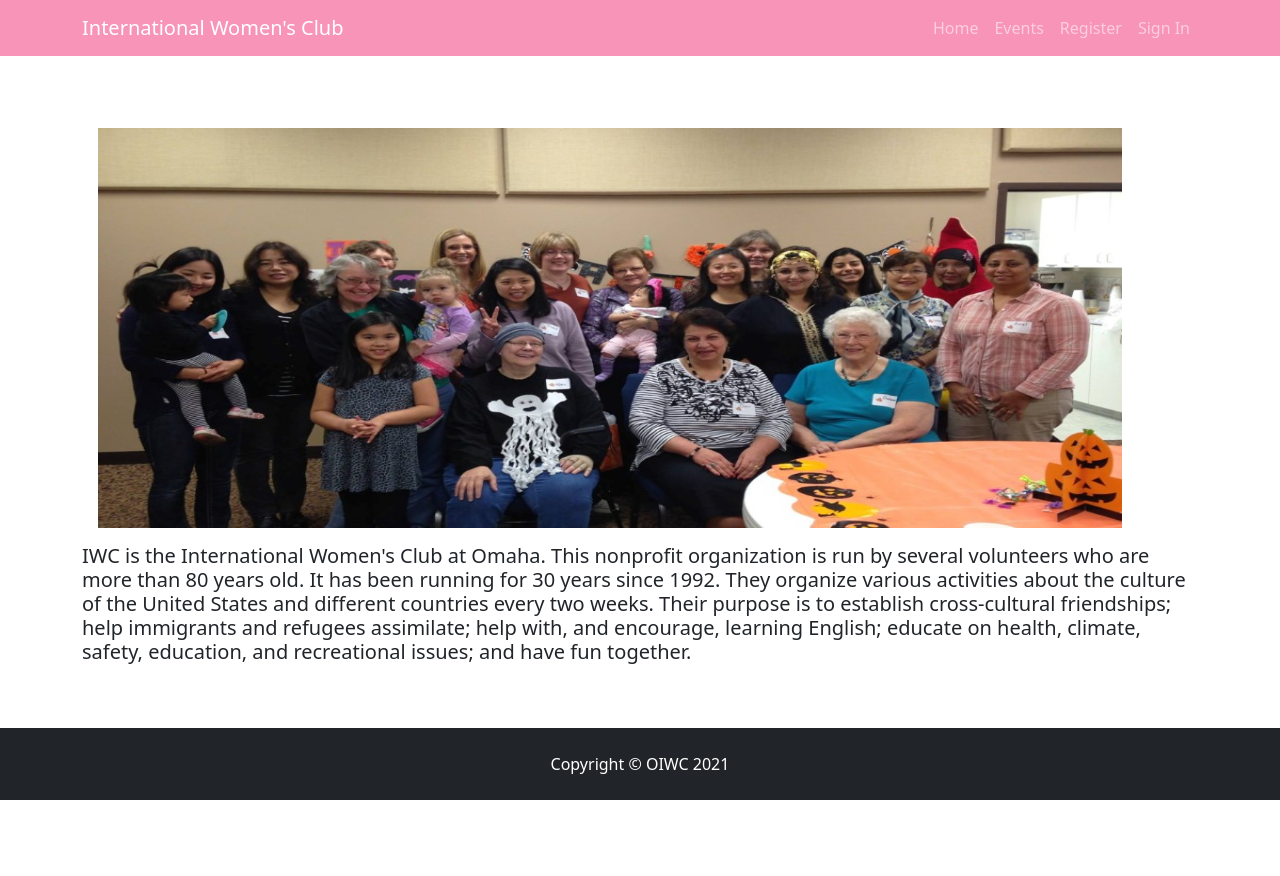
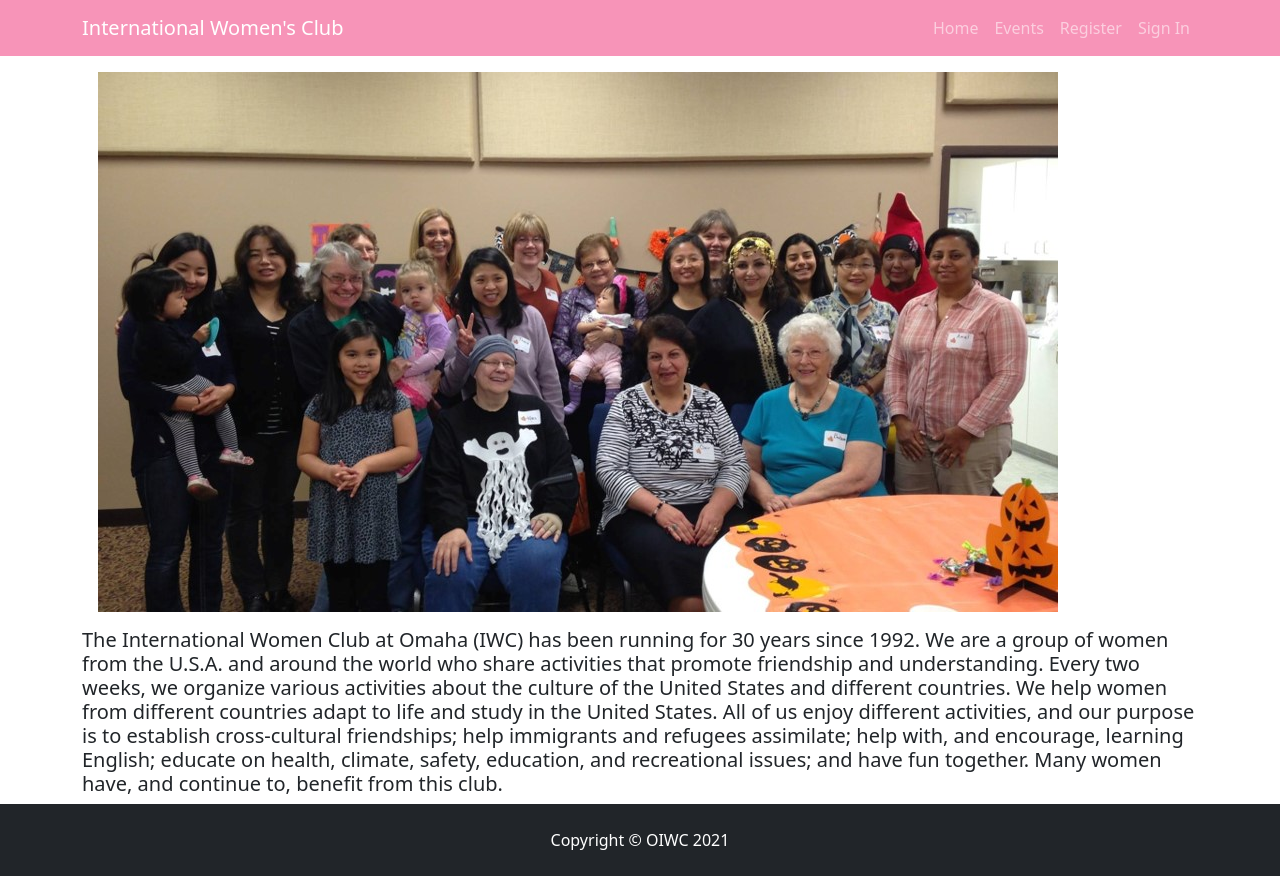
Before and after one commit to Mavhawk64/omaha-women-org, a React (Create React App) app in the folder client/: page /home in a window 1280 px wide. Before the commit the page ends 800 px from the top, so only its background shows below. Built offline with nearby package versions, Linux system fonts and the light colour scheme.

Commit message:
Updated language

```diff
--- a/client/src/Components/RegistrationForm.js
+++ b/client/src/Components/RegistrationForm.js
@@ -68,7 +68,7 @@ export default function RegistrationForm() {
             <div className="card" style={{ borderRadius: "15px" }}>
               <div className="card-body p-5">
                 <h3 className="text-uppercase text-center mb-3">
-                  Create an account
+                  Become a Member
                 </h3>
 
                 <form onSubmit={submitHandler}>
@@ -116,7 +116,7 @@ export default function RegistrationForm() {
                       onChange={changeHandler}
                     />
                     <label className="form-label" htmlFor="phone">
-                      Phone (e.g: 123-456-4444)
+                      Phone Number (e.g: 402-123-4321)
                     </label>
                   </div>
 
@@ -128,11 +128,11 @@ export default function RegistrationForm() {
                       name="address"
                       value={address}
                       required
-                      placeholder=" Enter your Address"
+                      placeholder=" Enter your Home Address"
                       onChange={changeHandler}
                     />
                     <label className="form-label" htmlFor="address">
-                      Address*
+                      Home Address*
                     </label>
                   </div>
 
@@ -182,7 +182,7 @@ export default function RegistrationForm() {
                       minLength={8}
                     />
                     <label className="form-label" htmlFor="password2">
-                      Confirm your password*
+                      Confirm your Password*
                     </label>
                   </div>
 
@@ -200,7 +200,7 @@ export default function RegistrationForm() {
                   <p className="text-center text-muted mt-5 mb-0">
                     Already have an account?
                     <Link to="/login" className="fw-bold text-body">
-                      <u>Login here</u>
+                      <u>Log in Here</u>
                     </Link>
                   </p>
                 </form>
--- a/client/src/Components/loginForm.js
+++ b/client/src/Components/loginForm.js
@@ -59,7 +59,7 @@ function LoginPage({ toggleAuthenticationFlag, setUser }) {
                       className="form-control form-control-md"
                       value={email}
                       required
-                      placeholder=" Enter your email.."
+                      placeholder=" Email Address"
                       onChange={changeHandler}
                     />
                     <label className="form-label" htmlFor="form3Example1cg">
@@ -72,7 +72,7 @@ function LoginPage({ toggleAuthenticationFlag, setUser }) {
                       name="password"
                       className="form-control form-control-md"
                       value={password}
-                      placeholder=" Enter your password.."
+                      placeholder=" Password"
                       required
                       minLength={8}
                       onChange={changeHandler}
--- a/client/src/routes/Home.js
+++ b/client/src/routes/Home.js
@@ -5,20 +5,19 @@ export default function Home() {
   return (
     <div className="container">
       <div>
-        <img src={OIWC} style={{ width: "80vw", height: "50vh", margin: '1em'}} />
+        <img src={OIWC} style={{ width: `${ window.innerWidth < 960 ? window.innerWidth : 960 }px`, height: "auto", margin: '1em'}} />
       </div>
 
       <div>
         <h5>
-          IWC is the International Women's Club at Omaha. This nonprofit
-          organization is run by several volunteers who are more than 80 years
-          old. It has been running for 30 years since 1992. They organize
-          various activities about the culture of the United States and
-          different countries every two weeks. Their purpose is to establish
-          cross-cultural friendships; help immigrants and refugees assimilate;
-          help with, and encourage, learning English; educate on health,
-          climate, safety, education, and recreational issues; and have fun
-          together.
+        The International Women Club at Omaha (IWC) has been running for 30 years since 1992.
+         We are a group of women from the U.S.A. and around the world who share activities that promote friendship and understanding.
+         Every two weeks, we organize various activities about the culture of the United States and different countries.
+         We help women from different countries adapt to life and study in the United States.
+         All of us enjoy different activities, and our purpose is to establish cross-cultural friendships;
+         help immigrants and refugees assimilate; help with, and encourage, learning English;
+         educate on health, climate, safety, education, and recreational issues; and have fun together.
+         Many women have, and continue to, benefit from this club.
         </h5>
       </div>
     </div>
```
